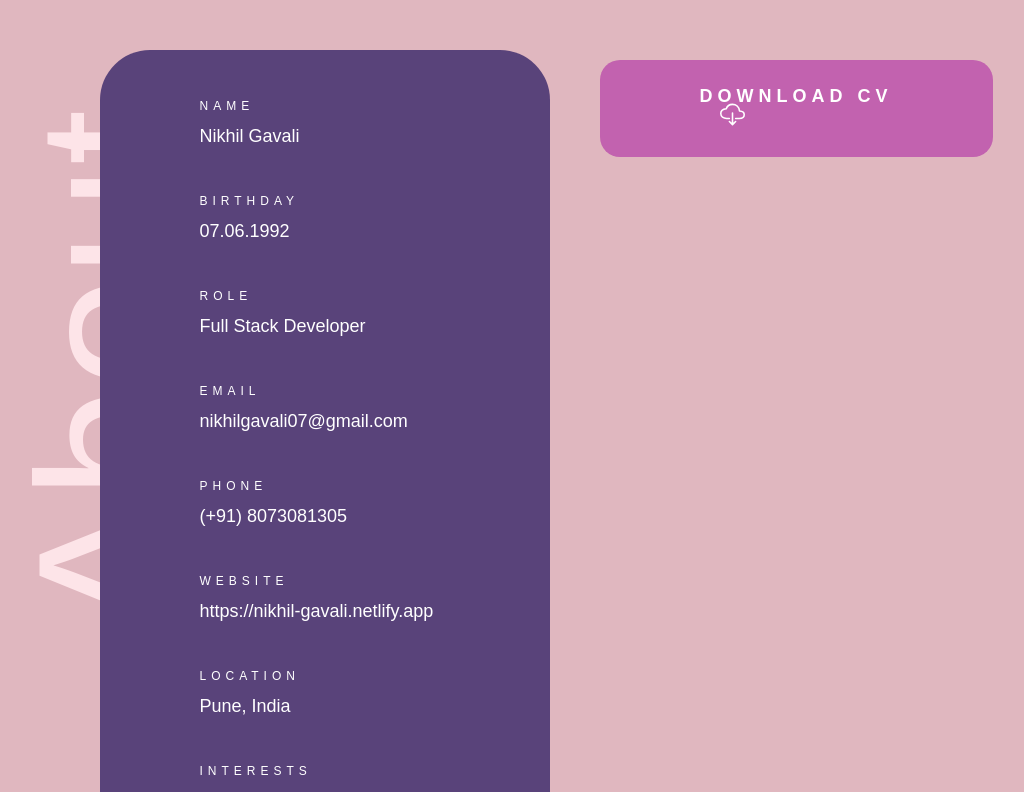
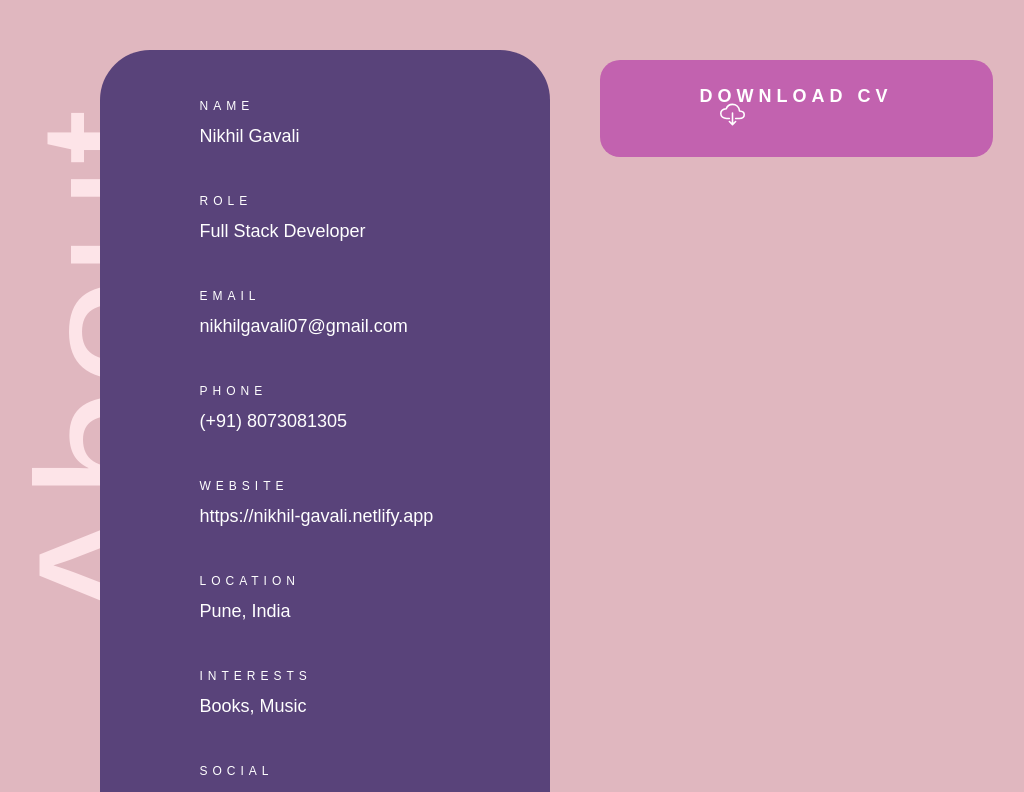
Before and after one commit to nikhilpgavali/nikhil-gavali-porfolio, a React (Create React App) app: page / in a window 1280 px wide. Shown: the top 792 px of the page, without its empty margins (94-1118 px from the left). Built offline with nearby package versions, Linux system fonts and the light colour scheme.

Commit message:
Update About.jsx

```diff
--- a/src/components/About.jsx
+++ b/src/components/About.jsx
@@ -11,8 +11,7 @@ export default function About() {
         <ul className="biodata-lists">
           <li className="biodata-key">NAME</li>
           <span className="biodata-value">Nikhil Gavali</span>
-          <li className="biodata-key">BIRTHDAY</li>
-          <span className="biodata-value">07.06.1992</span>
+
           <li className="biodata-key">ROLE</li>
           <span className="biodata-value">Full Stack Developer</span>
           <li className="biodata-key">EMAIL</li>
```
